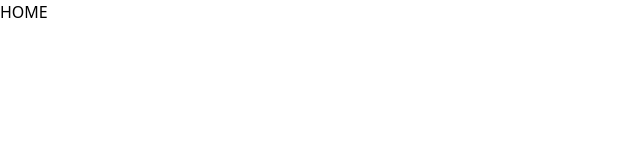
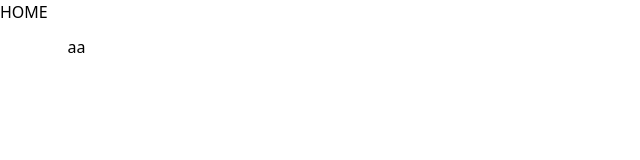
Before and after one commit to PaulaPerazzo/dixit-project, a Next.js app: page / in a window 1280 px wide. Shown: the top 160 px of the page, without its empty margins (0-640 px from the left). Built offline with nearby package versions, Linux system fonts and the light colour scheme.

Commit message:
feat/button: button style

```diff
--- a/package.json
+++ b/package.json
@@ -19,7 +19,12 @@
     "postcss": "8.4.28",
     "react": "18.2.0",
     "react-dom": "18.2.0",
+    "styled-component": "^2.8.0",
+    "styled-components": "^6.0.7",
     "tailwindcss": "3.3.3",
     "typescript": "5.2.2"
+  },
+  "devDependencies": {
+    "@types/styled-components-react-native": "^5.2.1"
   }
 }
--- /dev/null
+++ b/src/components/Button/index.tsx
@@ -0,0 +1,12 @@
+import React from 'react';
+import { StyledButton } from './style';
+
+function Button() {
+  return (
+    <StyledButton>
+      aa
+    </StyledButton>
+  )
+}
+
+export default Button;
--- /dev/null
+++ b/src/components/Button/style.ts
@@ -0,0 +1,9 @@
+import styled from 'styled-components';
+
+export const StyledButton = styled.button`
+    width: 153px;
+    height: 45px;
+    flex-shrink: 0;
+    border-radius: 10px;
+    background: #FFF;
+`;
--- /dev/null
+++ b/src/components/index.ts
@@ -0,0 +1,5 @@
+import Button from "./Button";
+
+export {
+    Button
+};
--- a/src/pages/home/index.tsx
+++ b/src/pages/home/index.tsx
@@ -1,5 +1,6 @@
 import Image from 'next/image'
 import { Inter } from 'next/font/google'
+import { Button } from '@/components'
 
 const inter = Inter({ subsets: ['latin'] })
 
@@ -7,6 +8,7 @@ function Home() {
   return (
     <>
       <div>HOME</div>
+      <Button />
     </>
   )
 }
```
Also changed, not shown: 1 other file (tests, documents, lock files or other folders).
